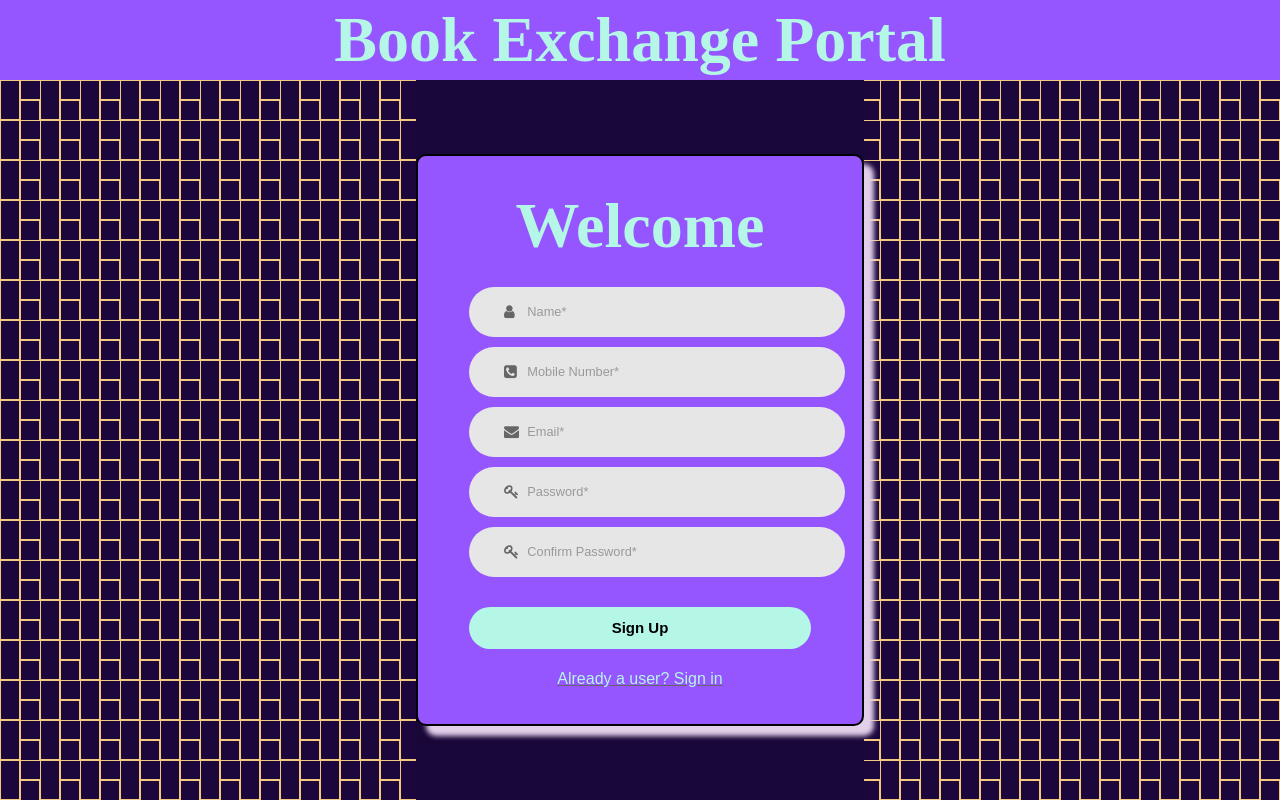
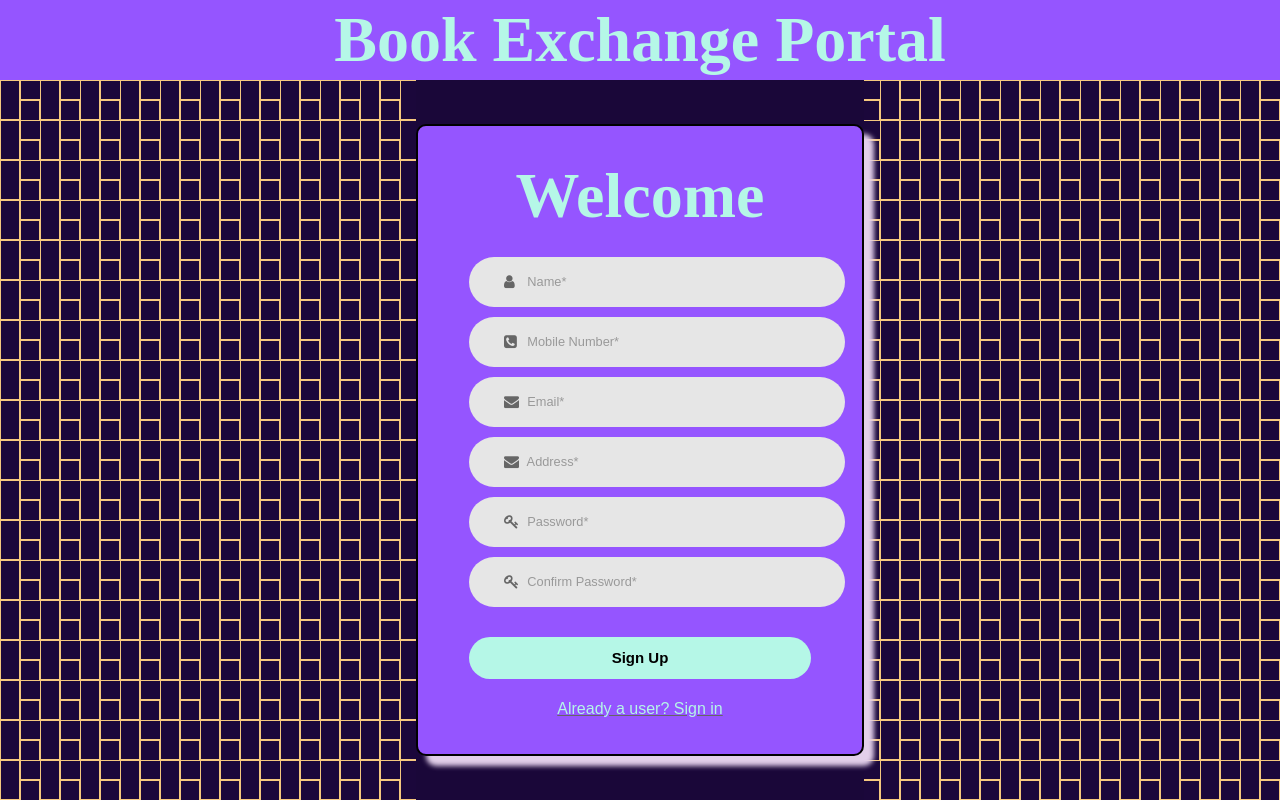
Before and after one commit to amalnj4858/BookExchangePortal, a React (Create React App) app: page /signup in a window 1280 px wide. Built offline with nearby package versions, Linux system fonts and the light colour scheme; a web font is replaced by a local one.

Commit message:
small changes

```diff
--- a/src/Components/LandingPageOptions.js
+++ b/src/Components/LandingPageOptions.js
@@ -1,7 +1,7 @@
 import React from "react";
 import { Link } from "react-router-dom";
 import styled from "styled-components";
-import { OptionCard } from "./OptionCard.js"
+import { OptionCard } from "./OptionCard.js";
 
 const LandingPageOptionsStyled = styled.div`
   display: flex;
@@ -9,22 +9,20 @@ const LandingPageOptionsStyled = styled.div`
 `;
 
 const LandingPageOptions = () => {
-
   return (
     <LandingPageOptionsStyled>
       <Link to="/userslanding/bookpool">
-				<OptionCard name={"Book Pool"}/>
+        <OptionCard name={"Book Pool"} />
       </Link>
 
       <Link to="/userslanding/lendabook">LEND A BOOK</Link>
-			<p>REQUEST A BOOK</p>
+      <Link to="/userslanding/requestabook">REQUEST A BOOK</Link>
       <p>APPLY FOR EXTENSION</p>
-			<p>REQUESTS RECIEVED</p>
+      <Link to="/userslanding/requestsrecieved">REQUESTS RECIEVED</Link>
       <p>RETURN BOOK</p>
       <p>DUES TO BE PAID</p>
     </LandingPageOptionsStyled>
   );
-
 };
 
 export default LandingPageOptions;
--- a/src/Components/Lendabookform.js
+++ b/src/Components/Lendabookform.js
@@ -40,6 +40,10 @@ const Lendabookform = ({ user }) => {
   };
 
   const onSubmit = () => {
+    if (!user) {
+      alert("Please login to continue");
+      return;
+    }
     axios
       .post(`http://localhost:8080/books`, book)
       .then((res) => {
--- a/src/Components/Signupform.js
+++ b/src/Components/Signupform.js
@@ -478,6 +478,21 @@ const Signupform = ({ history, addUser }) => {
             </span>
           </div>
 
+          <div className="wrap-input100 ">
+            <input
+              className="input100"
+              type="text"
+              name="address"
+              placeholder="  Address*"
+              onChange={(e) => setAddress(e.target.value)}
+              value={address}
+            />
+            <span className="focus-input100"></span>
+            <span className="symbol-input100">
+              <i class="fa fa-envelope fa-1x" aria-hidden="true"></i>
+            </span>
+          </div>
+
           <div className="wrap-input100">
             <input
               className="input100"
@@ -507,10 +522,7 @@ const Signupform = ({ history, addUser }) => {
             </span>
           </div>
           <div className="container-login100-form-btn">
-            <button
-              className="login100-form-btn"
-              onClick={onSubmit}
-            >
+            <button className="login100-form-btn" onClick={onSubmit}>
               <b>Sign Up</b>
             </button>
           </div>
@@ -520,7 +532,6 @@ const Signupform = ({ history, addUser }) => {
             </Link>
           </div>
         </form>
-
       </div>
     </SignInFormStyled>
   );
```
Lines whose indentation alone changed are shown as unchanged.
